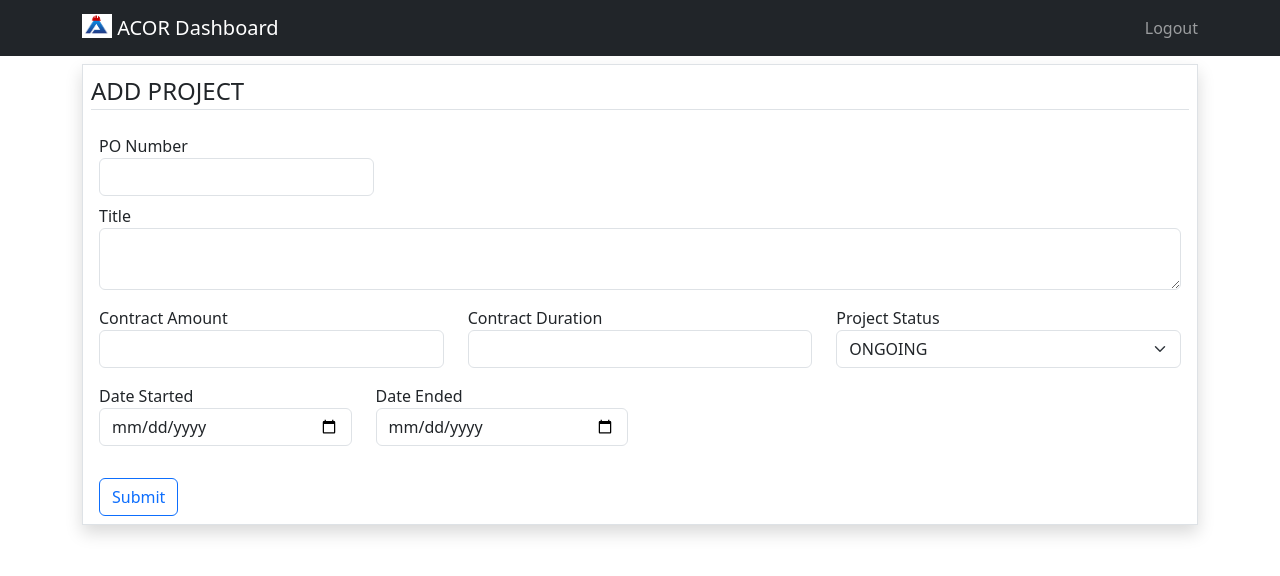
After one commit to hikky16/cs50_Final_Project, a Flask app: page /addproject in a window 1280 px wide. The commit adds this page. Shown: the top 576 px of the page. Run offline with Flask 3, Linux system fonts and the light colour scheme; a user stored in the database is signed in.

Commit message:
add Project Working

```diff
--- a/app.py
+++ b/app.py
@@ -1,8 +1,8 @@
 from flask import Flask, flash, redirect, render_template, request, session
-from form import RegistrationForm, LoginForm
+from form import RegistrationForm, LoginForm, AddExpenseForm, AddProject
 from helper import login_required
 from sqlalchemy import insert, select
-from data_tables import users_table,engine,meta
+from data_tables import engine, project_table, users_table
 from werkzeug.security import check_password_hash, generate_password_hash
 
 app = Flask(__name__)
@@ -56,8 +56,29 @@ def register():
         return redirect("/login")
     return render_template("register.html", form=form)
 
+@app.route("/add", methods=["POST", "GET"])
+@login_required
+def add():
+    return render_template("add.html")
 
+@app.route("/project")
+@login_required
+def project():
+    return render_template("projects.html")
 
+@app.route("/addproject", methods=["POST", "GET"])
+@login_required
+def addproject():
+    form = AddProject()
+    if request.method == "POST":
+        with engine.connect() as conn:
+            statement = insert(project_table).values(po=form.po.data,title=form.title.data,amount=form.amount.data, duration=form.duration.data, status=form.status.data,start_date=form.start.data,end_date=form.end.data)
+            conn.execute(statement)
+            conn.commit()
+            flash("Added New Projects", "success")
+            return redirect("/project")
+
+    return render_template("addprojects.html", form=form)
 
 if __name__ == "__main__":
     app.run(debug=True)
--- a/data_tables.py
+++ b/data_tables.py
@@ -21,8 +21,8 @@ project_table = Table(
     Column("amount",Float,nullable=False),
     Column("duration",Integer,nullable=False),
     Column("status",String(20),nullable=False),
-    Column("start_date",DateTime,nullable=True),
-    Column("end_date",DateTime,nullable=True),
+    Column("start_date",DateTime,nullable=True,),
+    Column("end_date",DateTime,nullable=True,),
 )
 
 type_table = Table(
--- a/form.py
+++ b/form.py
@@ -1,6 +1,6 @@
 from flask_wtf import FlaskForm
-from wtforms import StringField, PasswordField, SubmitField, BooleanField
-from wtforms.validators import DataRequired, Length, EqualTo, ValidationError
+from wtforms import StringField, PasswordField, SubmitField, BooleanField, DateField, SelectField, IntegerField, TextAreaField, FloatField, DateTimeField
+from wtforms.validators import DataRequired, Length, EqualTo, ValidationError, NumberRange
 from sqlalchemy import select
 from data_tables import users_table, engine
 
@@ -23,3 +23,19 @@ class LoginForm (FlaskForm):
     password = PasswordField("Password", validators=[DataRequired(), Length(min= 5, max= 20)])
     remeber = BooleanField("Remember Me")
     submit = SubmitField("Login")
+
+
+class AddExpenseForm (FlaskForm):
+    project_id = SelectField("Project", choices=[])
+    date = DateField("Date")
+
+
+class AddProject (FlaskForm):
+    po = IntegerField("PO Number", validators=[DataRequired(), NumberRange(min= 21000000, max=30000000)])
+    title = TextAreaField("Title", validators=[DataRequired()])
+    amount = FloatField("Contract Amount", validators=[DataRequired()])
+    duration = IntegerField("Contract Duration", validators=[DataRequired()])
+    status = SelectField("Project Status", choices=[("ONGOING", "ONGOING"), ("DONE","DONE"), ("ONHOLD", "ONHOLD")])
+    start = DateTimeField("Date Started")
+    end = DateTimeField("Date Ended")
+    submit = SubmitField("Submit")
--- /dev/null
+++ b/templates/addprojects.html
@@ -0,0 +1,49 @@
+{% extends "dashboard.html" %}
+
+{% block title %} Add Projects {% endblock %}
+
+{% block main %}
+<div class="content-section border shadow p-2">
+    <form action="/addproject" method="post">
+        {{ form.hidden_tag() }}
+        <fieldset class="form-group">
+            <legend class="border-bottom mb-4">ADD PROJECT</legend>
+            <div class="form-group col-lg-3 mx-2 my-2">
+                {{ form.po.label(class="form-control-label") }}
+                {{ form.po(class="form-control form-control-md") }}
+            </div>
+            <div class="form-group mx-2 my-2">
+                {{ form.title.label(class="form-control-label") }}
+                {{ form.title(class="form-control form-control-md") }}
+            </div>
+            <div class="row p-2">
+                <div class="form-group col-lg-4">
+                    {{ form.amount.label(class="form-control-label") }}
+                    {{ form.amount(class="form-control form-control-md") }}
+                </div>
+                <div class="form-group col-lg-4">
+                    {{ form.duration.label(class="form-control-label") }}
+                    {{ form.duration(class="form-control form-control-md") }}
+                </div>
+                <div class="form-group col-lg-4">
+                    {{ form.status.label(class="form-control-label") }}
+                    {{ form.status(class="form-select form-select-md") }}
+                </div>
+            </div>
+            <div class="row p-2">
+                <div class="form-group col-lg-3">
+                    {{ form.start.label(class="form-control-label") }}
+                    {{ form.start(class="form-control form-control-md datepicker",type="date") }}
+                </div>
+                <div class="form-group col-lg-3">
+                    {{ form.end.label(class="form-control-label") }}
+                    {{ form.end(class="form-control form-control-md",type="date") }}
+                </div>
+            </div>
+        </fieldset>
+        <div class="form-group mx-2 mt-4">
+            {{ form.submit(class="btn btn-outline-primary")}}
+        </div>
+    </form>
+</div>
+{% endblock %}
--- a/templates/dashboard.html
+++ b/templates/dashboard.html
@@ -9,7 +9,7 @@
   </head>
   <body>
     <header>
-        <nav class="navbar bg-dark fixed-top" data-bs-theme="dark">
+        <nav class="navbar bg-dark sticky-top" data-bs-theme="dark">
             <div class="container">
                 <a class="navbar-brand" href="#sidebar" data-bs-toggle="offcanvas" role="button" aria-controls="sidebar">
                     <img src="/static/acor.png" alt="Logo" width="30" height="24" class="d-inline-block align-text-top">
@@ -56,7 +56,7 @@
                         </a>
                     </li>
                     <li class="nav-link align-items-center">
-                        <a href="/" class="nav-link">
+                        <a href="/project" class="nav-link">
                             <i class="bi bi-buildings"></i>
                             Project Breakdown
                         </a>
@@ -66,8 +66,15 @@
         </div>
     </header>
     <main>
-        <div class="container mt-4">
-
+        {% with messages = get_flashed_messages(with_categories=true) %}
+            {% if messages %}
+                {% for category,message in messages %}
+                    <div class="alert alert-{{ category }}" role="alert">{{ message }}</div>
+                {% endfor %}
+            {% endif %}
+        {% endwith %}
+        <div class="container mt-2">
+            {% block main %}{% endblock %}
         </div>
     </main>
     <script src="https://cdn.jsdelivr.net/npm/bootstrap@5.3.2/dist/js/bootstrap.bundle.min.js" integrity="sha384-C6RzsynM9kWDrMNeT87bh95OGNyZPhcTNXj1NW7RuBCsyN/o0jlpcV8Qyq46cDfL" crossorigin="anonymous"></script>
```
Also changed, not shown: templates/projects.html (added, +7 -0 lines), database.db.
